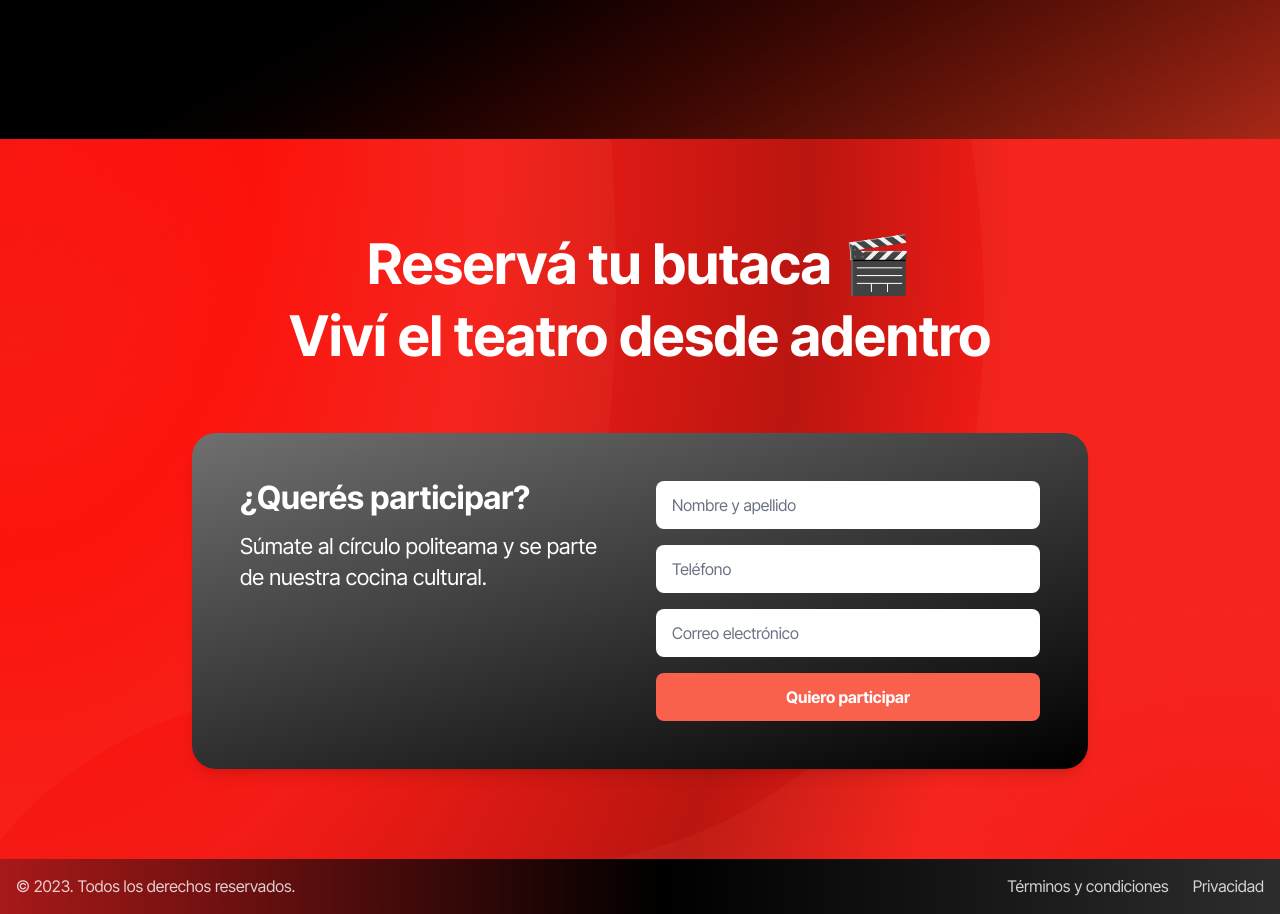
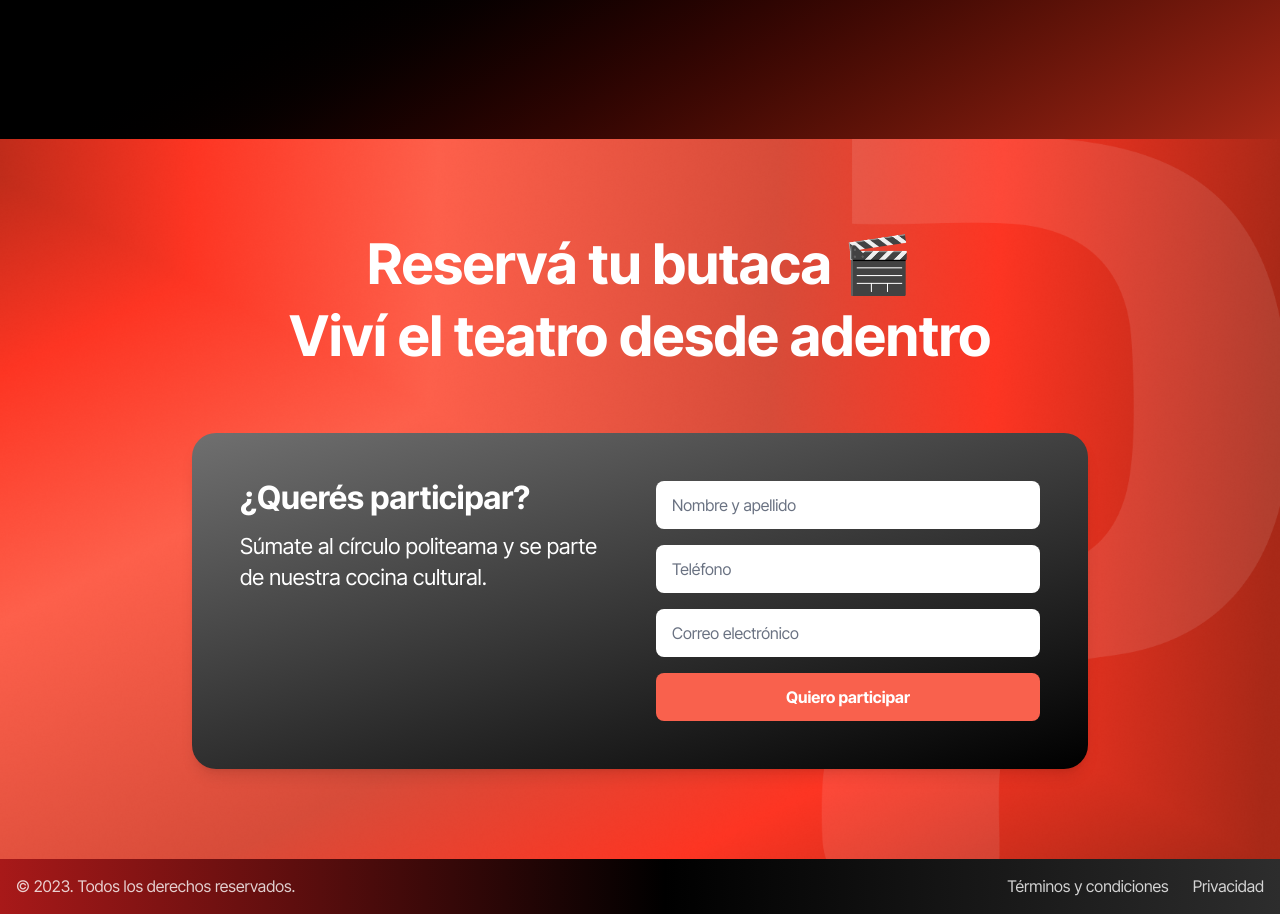
Before and after one commit to ulisescolosimo/campanella, a Next.js app: page / in a window 1280 px wide. Shown: the part 7980-8894 px from the top of the page. Built offline with nearby package versions, Linux system fonts and the light colour scheme; a web font is replaced by a local one.

Commit message:
fix campanella

```diff
--- a/components/MembresiaHero.jsx
+++ b/components/MembresiaHero.jsx
@@ -5,8 +5,7 @@ export default function MembresiaHero() {
     <section
       className="min-h-[90vh] w-full flex items-center justify-center px-4 py-12 md:py-16 relative"
       style={{
-        background: `url('/images/background1.png') center/cover, radial-gradient(99.87% 292.01% at 0.69% 0%, #F9614D 0%, #FD3422 19.5%, #F9614D 37.5%, #D74B39 62.5%, #F9614D 79%, #F9614D 100%)`,
-        backgroundBlendMode: 'overlay'
+        background: `url('/images/background-campanella-footer.png') center/cover`
       }}
     >
       <div className="flex flex-col items-center justify-center w-full max-w-4xl mx-auto">
```
Also changed, not shown: public/images/background-campanella-footer.png (added).
